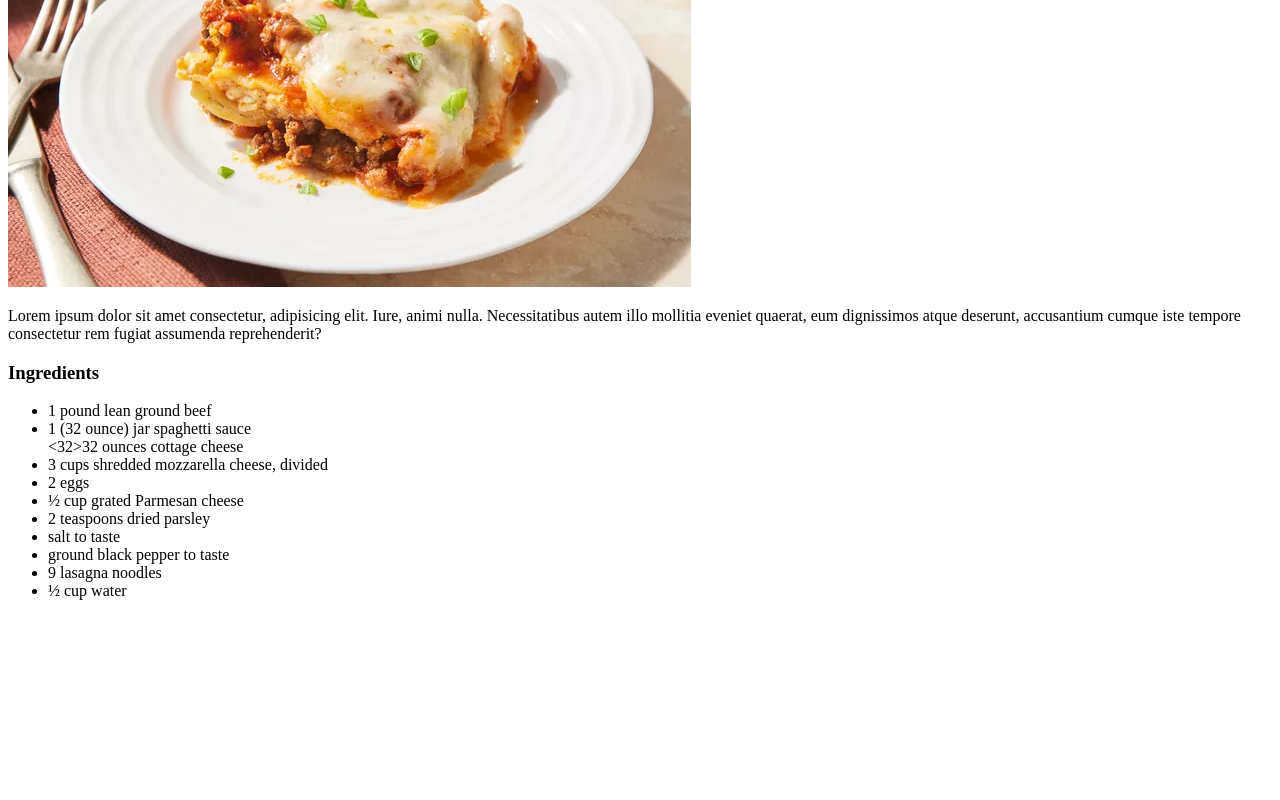
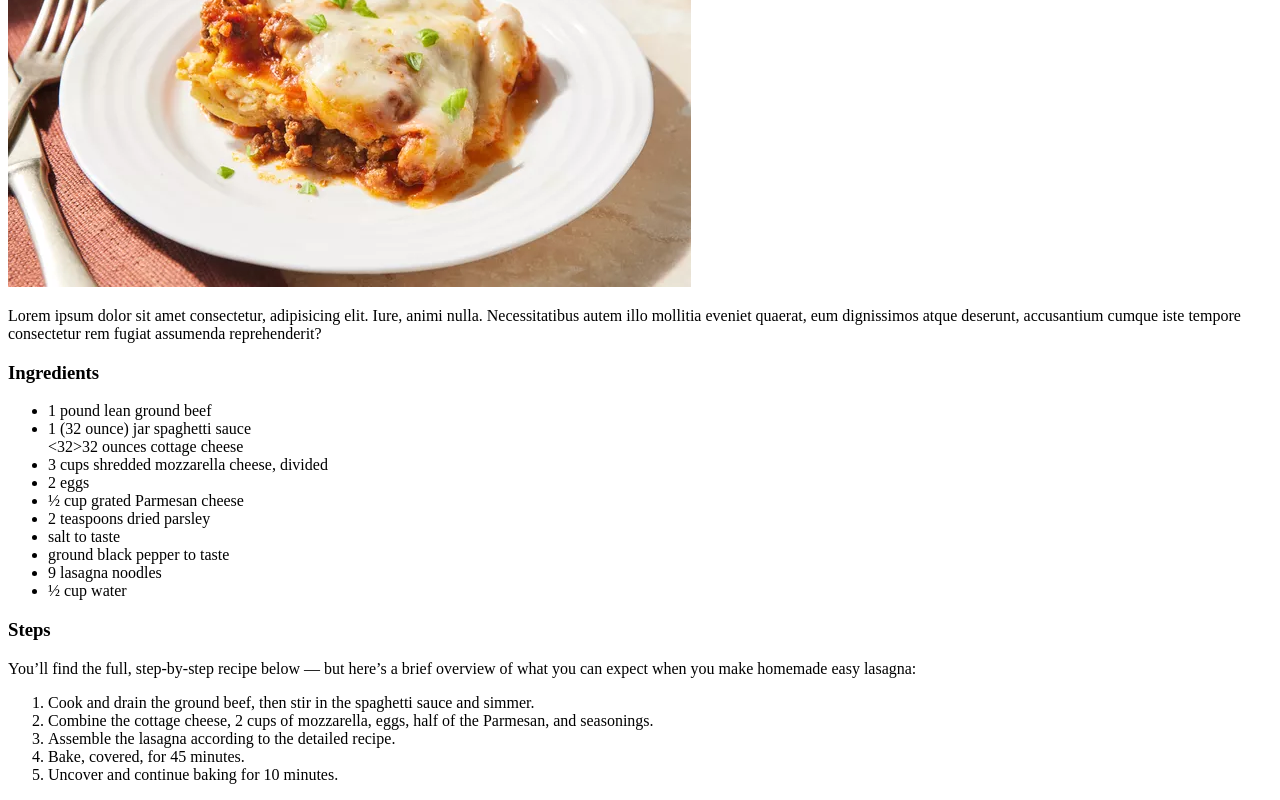
Before and after one commit to vicbagz/odin-recipes, a plain HTML site: page recipes/lasagna.html in a window 1280 px wide. Shown: the part 305-1105 px from the top of the page. Before the commit the page ends 921 px from the top, so only its background shows below. Drawn offline with Linux system fonts and the light colour scheme.

Commit message:
Update lasagna.html Steps content.

```diff
--- a/recipes/lasagna.html
+++ b/recipes/lasagna.html
@@ -27,5 +27,15 @@
         <li>9 lasagna noodles</li>
         <li>½ cup water</li>
     </ul>
+
+    <h3>Steps</h3>
+    <p>You’ll find the full, step-by-step recipe below — but here’s a brief overview of what you can expect when you make homemade easy lasagna: </p>
+    <ol>
+        <li>Cook and drain the ground beef, then stir in the spaghetti sauce and simmer. </li>
+        <li>Combine the cottage cheese, 2 cups of mozzarella, eggs, half of the Parmesan, and seasonings.</li>
+        <li>Assemble the lasagna according to the detailed recipe.</li>
+        <li>Bake, covered, for 45 minutes. </li>
+        <li>Uncover and continue baking for 10 minutes. </li>
+    </ol>
 </body>
 </html>
```
